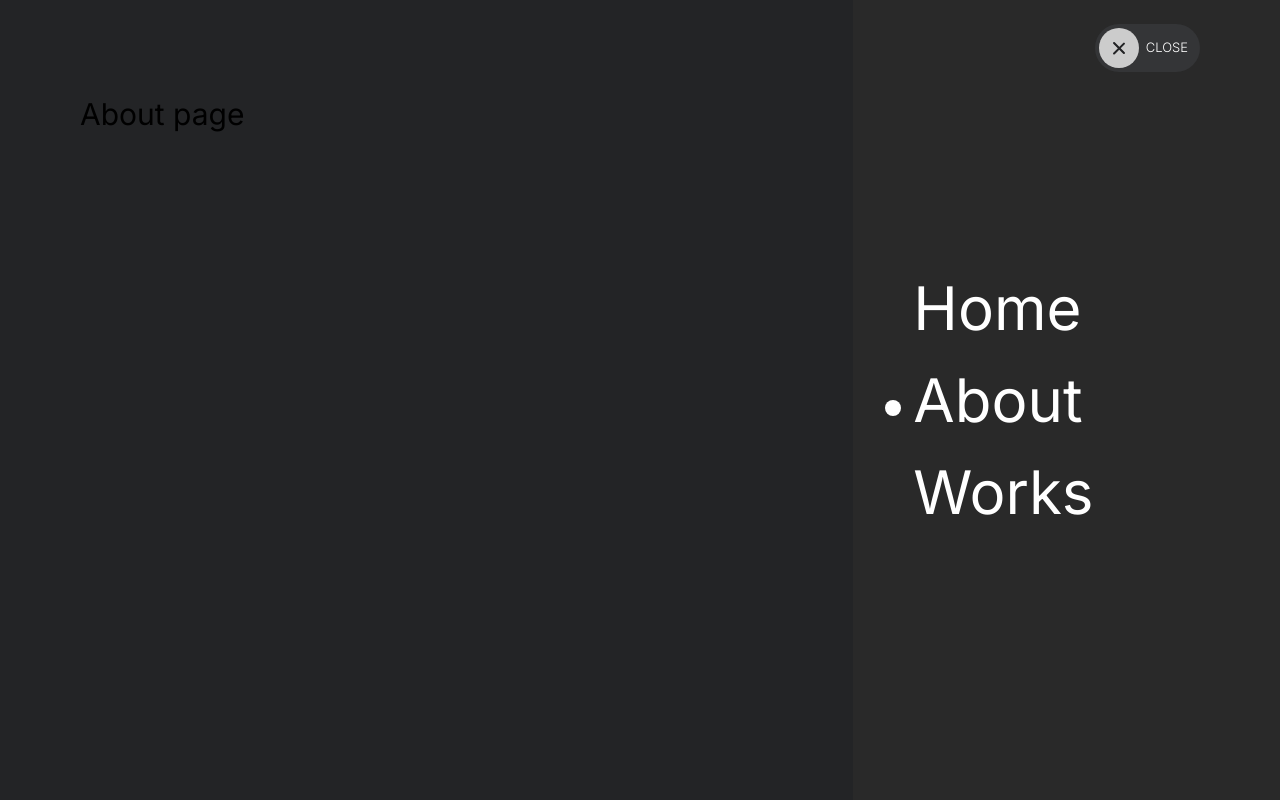
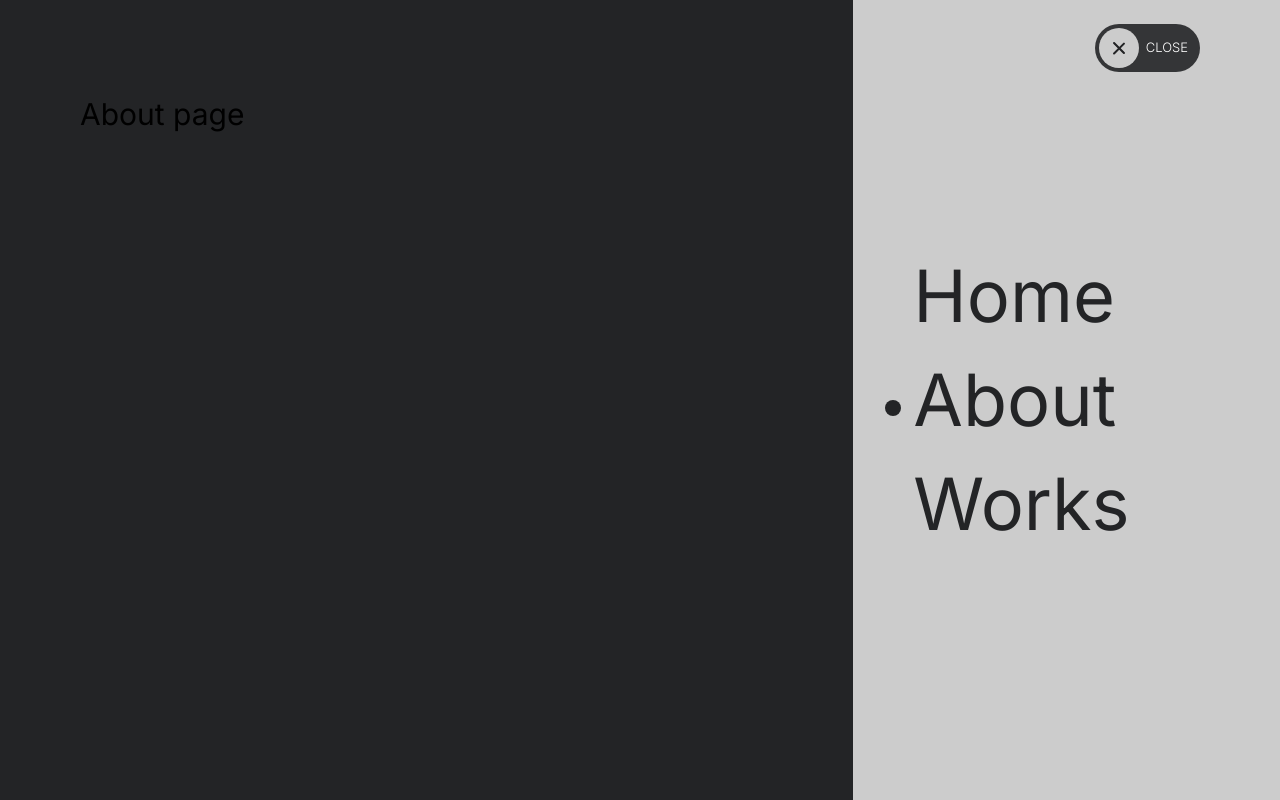
Before and after one commit to Yusuff-Dev/personal-website, a Next.js app: page /about in a window 1280 px wide. Both pictures are taken after a click on the button 1176 px from the left and 48 px from the top of the page. Built offline with nearby package versions, Linux system fonts and the light colour scheme.

Commit message:
sinab korish uchun 3d

```diff
--- a/src/app/globals.css
+++ b/src/app/globals.css
@@ -13,7 +13,7 @@ body{
   left: -99px;
   width: 100px;
   height: 100%;
-  fill: #292929;
+  fill: #ccc;
   stroke: none;
 }
 
@@ -26,16 +26,21 @@ body{
   position: absolute;
   width: 1rem;
   height: 1rem;
-  background-color: #fff;
+  background-color: #232426;
   border-radius: 50%;
   top: 50%;
   transform: translate(-50%);
   left: 0;
 }
 
+.linkActive:hover::before{
+  background-color: rgba(35, 36, 38, 0.5);
+}
+
 .sliderContainer{
   position: absolute;
-  top: calc(100vh - 450px);
+  /* top: calc(100vh - 350px); */
+  top: 50%;
 }
 
 .slider{
@@ -47,9 +52,9 @@ body{
   position: relative;
   color: #e1e1e1;
   font-size: 200px;
-  font-weight: 500;
+  font-weight: 400;
   margin-right: 50px;
-  letter-spacing: -8px;
+  letter-spacing: -12px;
   user-select: none;
 }
 
--- a/src/app/page.js
+++ b/src/app/page.js
@@ -1,10 +1,10 @@
 "use client";
-// import dynamic from "next/dynamic";
-// const Scene = dynamic(() => import("@/components/Scene"), {
-//   ssr: false,
-// });
+import dynamic from "next/dynamic";
+const Scene = dynamic(() => import("@/components/Scene"), {
+  ssr: false,
+});
 
-// import Image from "next/image";
+import Image from "next/image";
 // import TextAnimation from "../components/textAnimation";
 import { useEffect, useRef } from "react";
 import gsap from "gsap";
@@ -46,21 +46,32 @@ export default function Home() {
 
   return (
     <main>
-      <header className="h-screen relative overflow-hidden">
+      <header className="grid grid-cols-1 sm:grid-cols-[1fr,_2fr] gap-5 container grid-rows-[400px,_200px]">
+        <div className=" rounded-2xl p-5 border">
+          <h1>Abdurasulov Muxriddin</h1>
+        </div>
+        <div className=" rounded-2xl p-5 row-span-2 border">
+          <Scene />
+        </div>
+        <div className="rounded-2xl p-5 border">
+          asfsdfasdf
+        </div>
+      </header>
+      {/* <header className="h-screen relative overflow-hidden">
         <div className={`sliderContainer`}>
           <div ref={slider} className={`slider`}>
-            <p ref={firstText} className="uppercase">
+            <p ref={firstText} className="capitalize">
               Front-end Developer —
             </p>
-            <p ref={secondText} className="uppercase">
+            <p ref={secondText} className="capitalize">
               Front-end Developer —
             </p>
           </div>
         </div>
-        {/* <div>
+         <div>
           <Scene />
-        </div> */}
-      </header>
+        </div>
+      </header> */}
     </main>
   );
 }
--- a/src/components/Scene/Model.js
+++ b/src/components/Scene/Model.js
@@ -22,7 +22,7 @@ export default function Model() {
 //   });
 
   return (
-    <group scale={viewport.width / 3.75}>
+    <group scale={viewport.width / 2}>
       {/* <Text
         position={[0, 0, -1]}
         fontSize={0.5}
--- a/src/components/Scene/index.jsx
+++ b/src/components/Scene/index.jsx
@@ -5,7 +5,7 @@ import { Environment } from '@react-three/drei'
 
 function index() {
   return (
-    <Canvas style={{background: '', height: '100vh', width: "100vw"}}>
+    <Canvas style={{background: '', height: '100%', width: "100%"}}>
         <Model />
         <directionalLight intensity={2} position={[0, 2, 3]}/>
         <Environment preset="city" />
--- a/src/components/navbar/sidebar/Link/index.jsx
+++ b/src/components/navbar/sidebar/Link/index.jsx
@@ -12,7 +12,7 @@ export default function Index({ data, isActive }) {
   return (
     <motion.div custom={index} variants={slide} initial="initial" animate="enter" exit="exit">
       <motion.div variants={scale} animate={isActive ? "open" : "closed"}></motion.div>
-      <Link href={href} className={`block text-white text-6xl px-5 ${pathname === href && 'linkActive'}`}>
+      <Link href={href} className={`block text-dark-gray text-7xl px-5 ${pathname === href && 'linkActive'}`}>
       <TextAnimation>{title}</TextAnimation>
       </Link>
     </motion.div>
--- a/src/components/navbar/sidebar/index.jsx
+++ b/src/components/navbar/sidebar/index.jsx
@@ -22,7 +22,7 @@ const navItems = [
 export default function index() {
   return (
     <div className={`flex justify-end overflow-hidden fixed top-0 right-0 z-40 h-screen w-full`}>
-      <motion.div variants={menuSlide} initial="initial" animate="enter" exit="exit" className={`bg-[#292929] h-full w-full sm:w-1/2 lg:w-1/3`}>
+      <motion.div variants={menuSlide} initial="initial" animate="enter" exit="exit" className={`bg-CCC h-full w-full sm:w-1/2 lg:w-1/3`}>
         <div className='flex flex-col gap-8 w-full h-full justify-center items-center sm:items-start p-10'>
           {
             navItems.map((data, index) => {
--- a/src/components/textAnimation/index.jsx
+++ b/src/components/textAnimation/index.jsx
@@ -3,7 +3,7 @@ function index({ children }) {
     return (
         <div className="relative overflow-hidden group">
             <p className={`group-hover:-translate-y-full duration-300`}>{children}</p>
-            <p className="absolute top-full w-[100%] group-hover:-translate-y-full duration-300 opacity-40">{children}</p>
+            <p className="absolute top-full w-[100%] group-hover:-translate-y-full duration-300 opacity-50">{children}</p>
         </div>
     )
 }
```
Also changed, not shown: public/img/line2.jpg (added).
